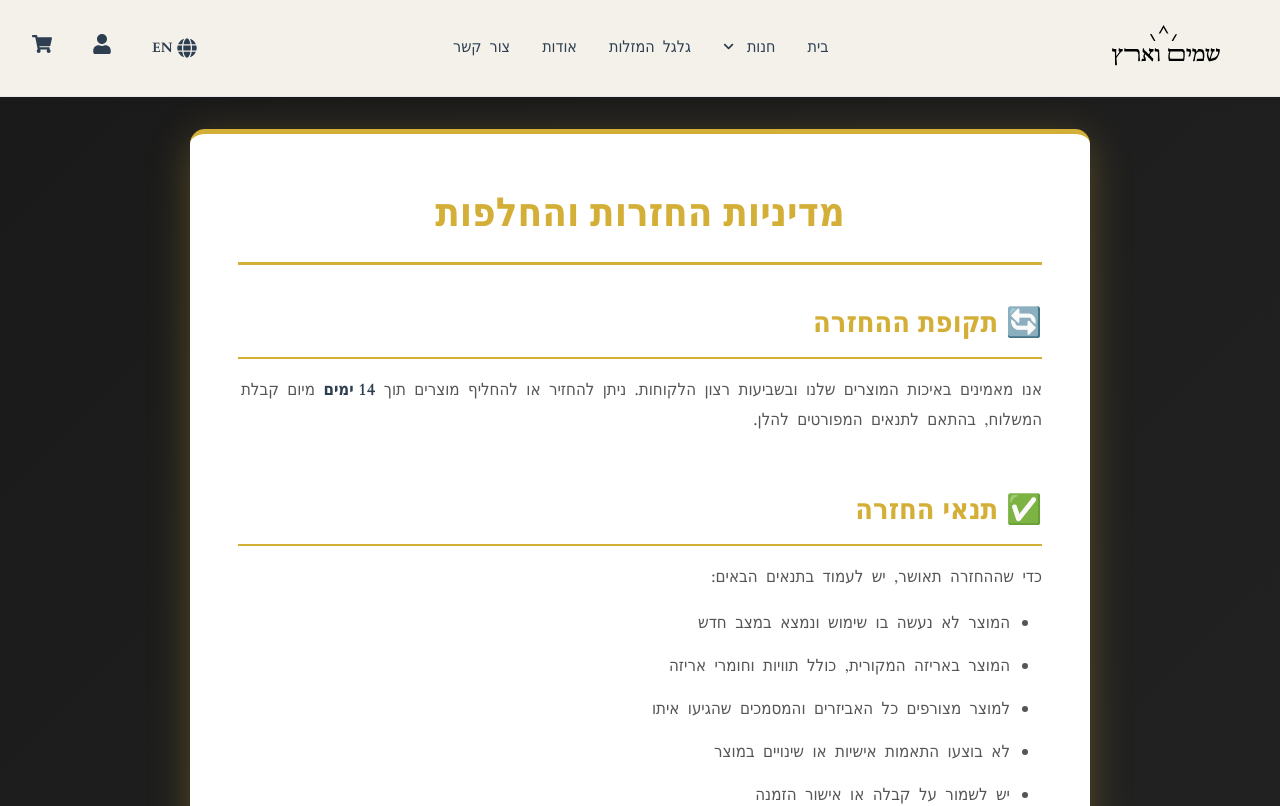
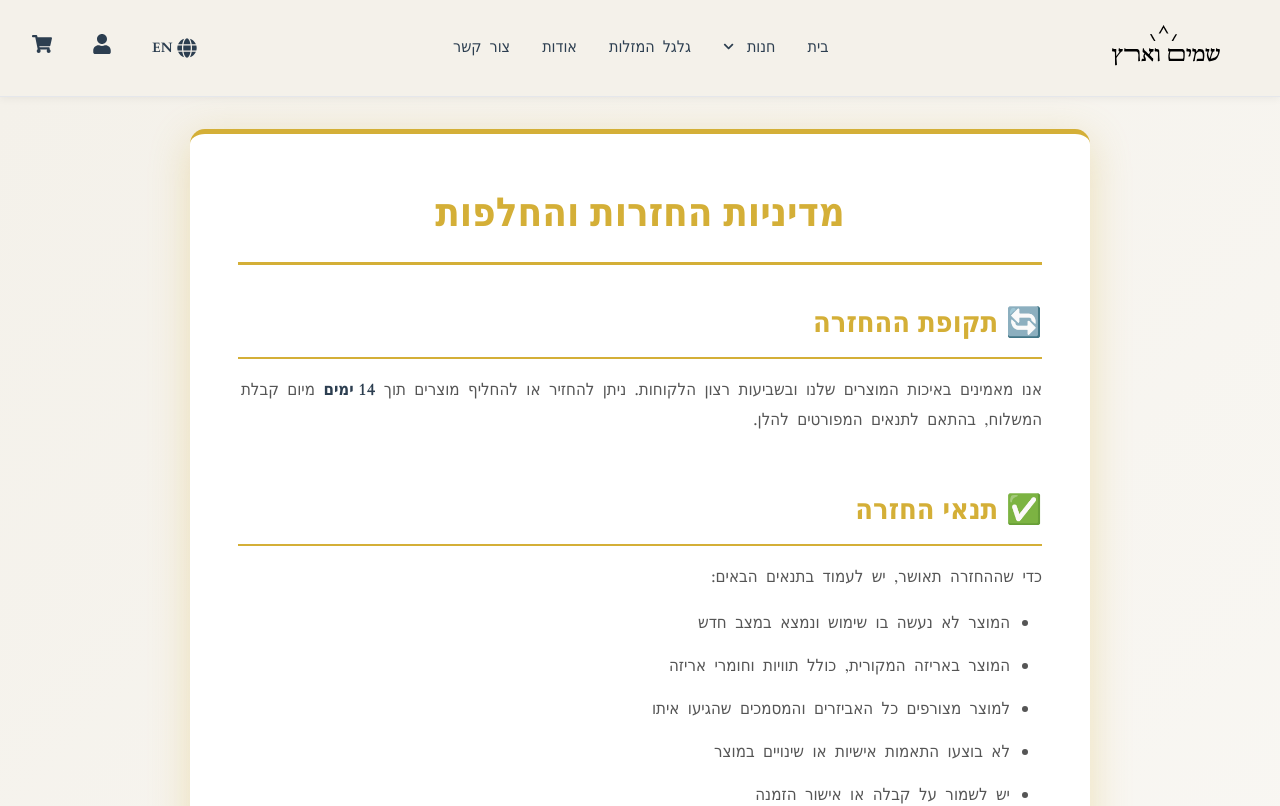
Before and after one commit to shmimveeretz/jewelry-shop, a React (Vite) app: page /return-policy in a window 1280 px wide. Shown: the top 806 px of the page. Built offline with nearby package versions, Linux system fonts and the light colour scheme; no server answers; a web font is replaced by a local one.

Commit message:
changed legal pages bg color

```diff
--- a/src/styles/pages/LegalPages.css
+++ b/src/styles/pages/LegalPages.css
@@ -1,7 +1,7 @@
 .legal-page {
   min-height: 80vh;
   padding: 2rem 1rem;
-  background: linear-gradient(135deg, #1a1a1a 0%, #2d2d2d 100%);
+  background: linear-gradient(135deg, #f4f1ea 0%, #ffffff 100%);
 }
 
 .legal-container {
```
